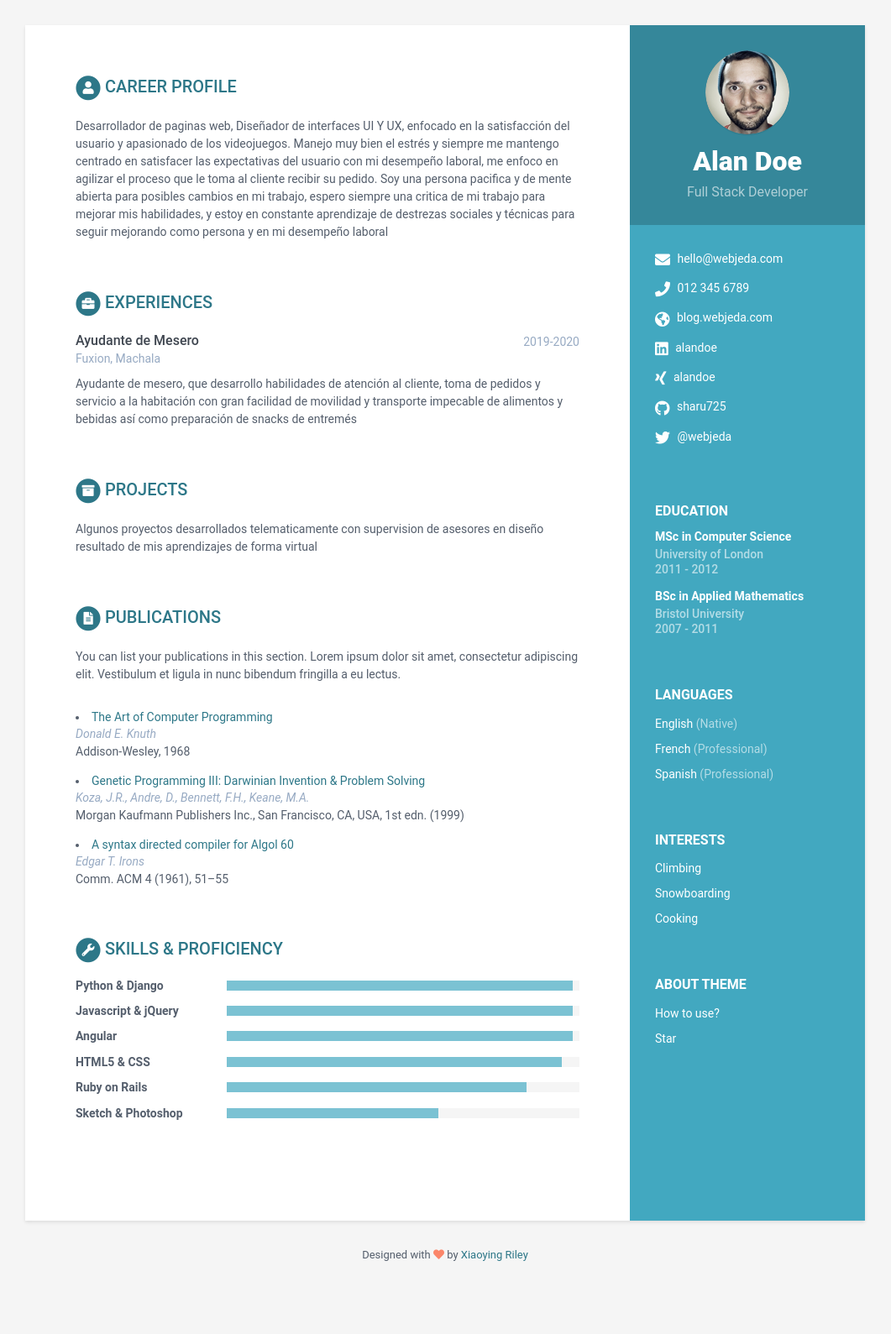
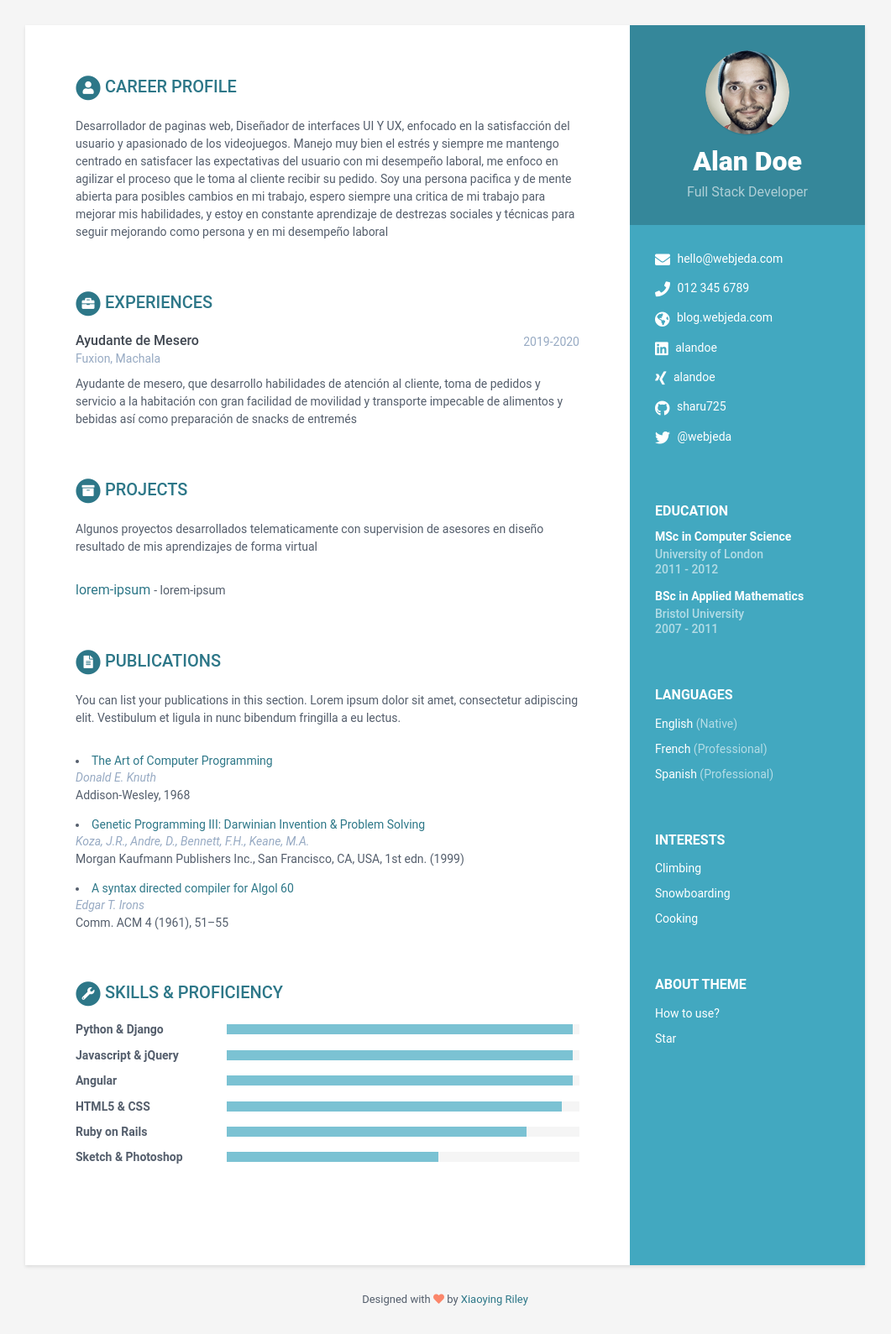
Before and after one commit to KevinC99/good-birch-4e19a, a Jekyll site: the page built from index.html, in a window 1280 px wide. Shown: the whole page at 84% size, without its empty margins (110-1171 px from the left). Built offline with Jekyll 4.4.1, drawn with Linux system fonts in a browser that asks for light colours; before the commit the page ends 1536 px from its top, so only the background shows below that.

Commit message:
data.yml: updated assignments in projects

```diff
--- a/_data/data.yml
+++ b/_data/data.yml
@@ -76,7 +76,10 @@ experiences:
       snacks de entremés
 projects:
   title: Projects
-  assignments: []
+  assignments:
+    - title: lorem-ipsum
+      link: lorem-ipsum
+      tagline: lorem-ipsum
   intro: >-
     Algunos proyectos desarrollados telematicamente con supervision de asesores
     en diseño resultado de mis aprendizajes de forma virtual
```
